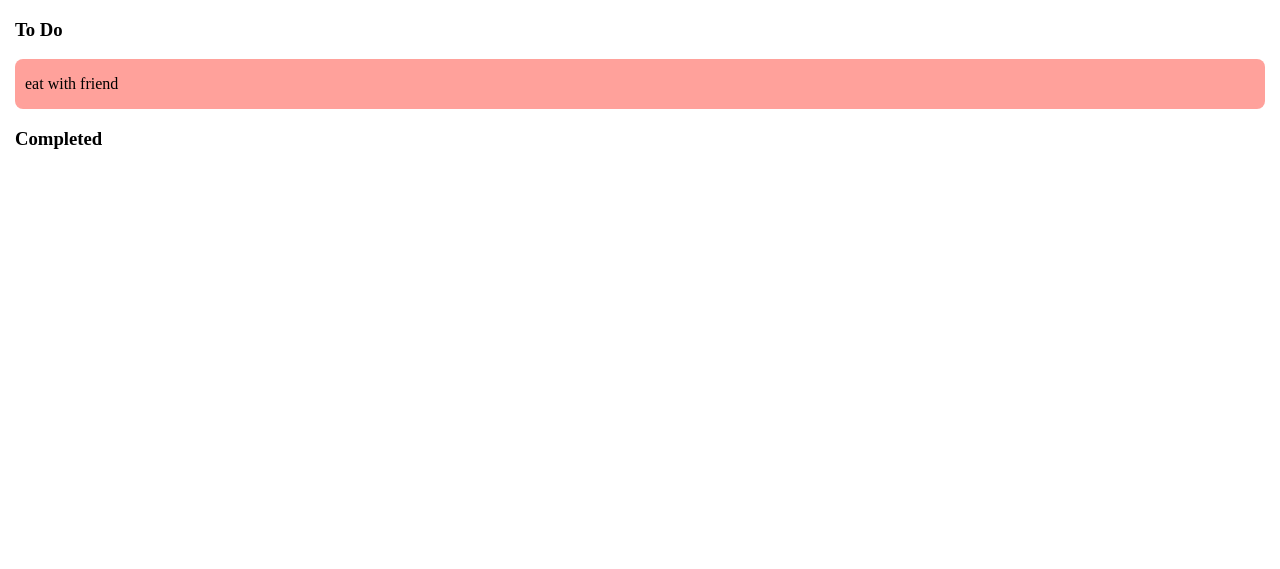
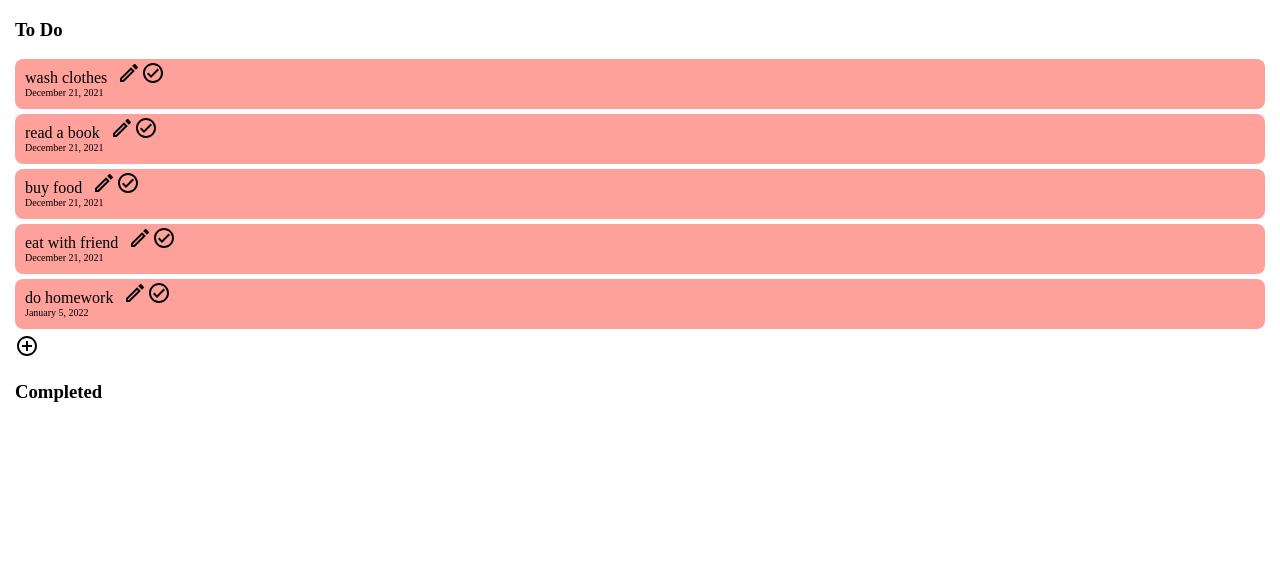
Before and after one commit to Sallytraan/reminder-app, a PHP site: page / in a window 1280 px wide. Shown: the part 73-642 px from the top of the page. Run offline with PHP 8.4, Linux system fonts and the light colour scheme; the visitor is signed in with stand-in values (Sample User, id 1).

Commit message:
Nu kan man se användarens tasks

```diff
--- a/API/list.json
+++ b/API/list.json
@@ -27,6 +27,13 @@
             "priority": 2,
             "task": "eat with friend",
             "date": "December 21, 2021"
+        },
+        {
+            "id": 5,
+            "user": 1,
+            "priority": 2,
+            "task": "do homework",
+            "date": "January 5, 2022"
         }
     ],
     "finished": [
--- a/CSS/list.css
+++ b/CSS/list.css
@@ -55,15 +55,32 @@ form {
 /* individuella tasks */
 
 /* måste fixa taskboxen i js för att man ska kunna ändra färg beroende på vilken knapp som trycks. */
-.taskBox {
+.taskWrapper {
     display: flex;
-    align-items: center;
+    flex-direction: column;
 
     height: 50px;
     background-color: #FFA19B;
     border-radius: 8px;
+    margin-bottom: 5px;
+}
+
+.taskBox {
+    display: flex;
+    align-items: center;
+}
+
+.date {
+    font-size: 10px;
+    margin: 0px 10px 0px 10px;
+}
+
+/* denna måste fixas */
+.icon {
+    display: flex;
+    align-items: flex-end;
 }
 
 .task {
-    margin: 10px;
+    margin: 10px 10px 0px 10px;
 }
--- a/INCLUDES/header.php
+++ b/INCLUDES/header.php
@@ -25,9 +25,11 @@ session_start();
         // variabler
         $data = json_decode(file_get_contents("API/users.json"), true);
         $taskData = json_decode(file_get_contents("API/list.json"), true);
-        $ongoingTasks = $taskData["ongoing"];
         $id = $_SESSION["id"];
         $userName = json_encode($_SESSION["username"], JSON_PRETTY_PRINT);
+
+        // testar om jag kan överföra JSON till js.
+        $JSONTaskData = json_encode($taskData, JSON_PRETTY_PRINT);
 
         //echo $user;
 
@@ -45,25 +47,12 @@ session_start();
                 }
             }
 
-            // går igenom list.json för att få fram användarens tasks.
-            foreach ($ongoingTasks as $obj => $value) {
-                $taskArray = [];
-                if ($id == $value["user"]) {
-                    $task = $value["task"];
-                    $date = $value["date"];
-                }
-
-                // så vi får JSON-datat
-                $JSONdataTasks = json_encode($task, JSON_PRETTY_PRINT);
-                $JSONdataDates = json_encode($date, JSON_PRETTY_PRINT);
-            }
-            echo "<script> const TASK = $JSONdataTasks </script>";
-            echo "<script> const DATE = $JSONdataDates </script>";
-
+            // det vi vill överföra till js och använda
             echo "
             <script>
                 const ID = $id
                 const USER = $userName
+                const TASK_DATA = $JSONTaskData
             </script>
             ";
                 //echo "<script>  </script>";
--- a/PAGES/to-do.js
+++ b/PAGES/to-do.js
@@ -8,15 +8,13 @@ function toDo(){
     //Töm nuvarande innehåll i wrapper
     wrapper.innerHTML = "";
 
-    // kanske ändra i header så att all JSON går i en array. Sen i js fixa så att det blir en loop som kommer åt infon för att sedan skapa en ny <div> för varje task???.
-
     wrapper.innerHTML = `
     <div id="toDoWrapper">
         <div id="ongoing">
             <h3>To Do</h3>
-            <div class="taskBox">
-                <p class="task"></p>
-            </div>
+        </div>
+        <div id='addTask'>
+            <a href="/PAGES/create-task.php"><img src='/ICONS_BLACK/add-icon.svg' alt='list'></a>
         </div>
 
         <div id="completed">
@@ -25,11 +23,32 @@ function toDo(){
     </div>
     `;
 
+    let ongoingWrapper = document.getElementById("ongoing");
+    let ongoingArray = TASK_DATA["ongoing"];
+
+    ongoingArray.forEach(obj => {
+        console.log(obj); // ska visa alla objekt i arrayen. Kollar för säkerhets skull.
+
+        // vi vill komma åt 'task' + 'date'
+        let div = document.createElement("div");
+        div.innerHTML = `
+        <div class="taskWrapper">
+            <div class="taskBox">
+                <p class="task"> ${obj.task}</p>
+                <img class="icon" src='../ICONS_BLACK/pencil-icon.svg' alt='edit'>
+                <img class="icon" src='/ICONS_BLACK/check-icon.svg' alt='checkmark'>
+            </div>
+            <p class="date"> ${obj.date} </p>
+        </div>`;
+
+        ongoingWrapper.append(div);
+    });
+
     // gör att navven ändrar färg.
     navList.classList.add("selectedNav");
     navFocus.classList.remove("selectedNav");
     navProfile.classList.remove("selectedNav");
+}
 
-    // för att det inte ska uppkomma kaninöron.
-    document.querySelector('.task').textContent = TASK;
-}
+// kollar om datat från JSON-filen kom. FUNGERADE HEHE.
+console.log(TASK_DATA["ongoing"].length);
```
